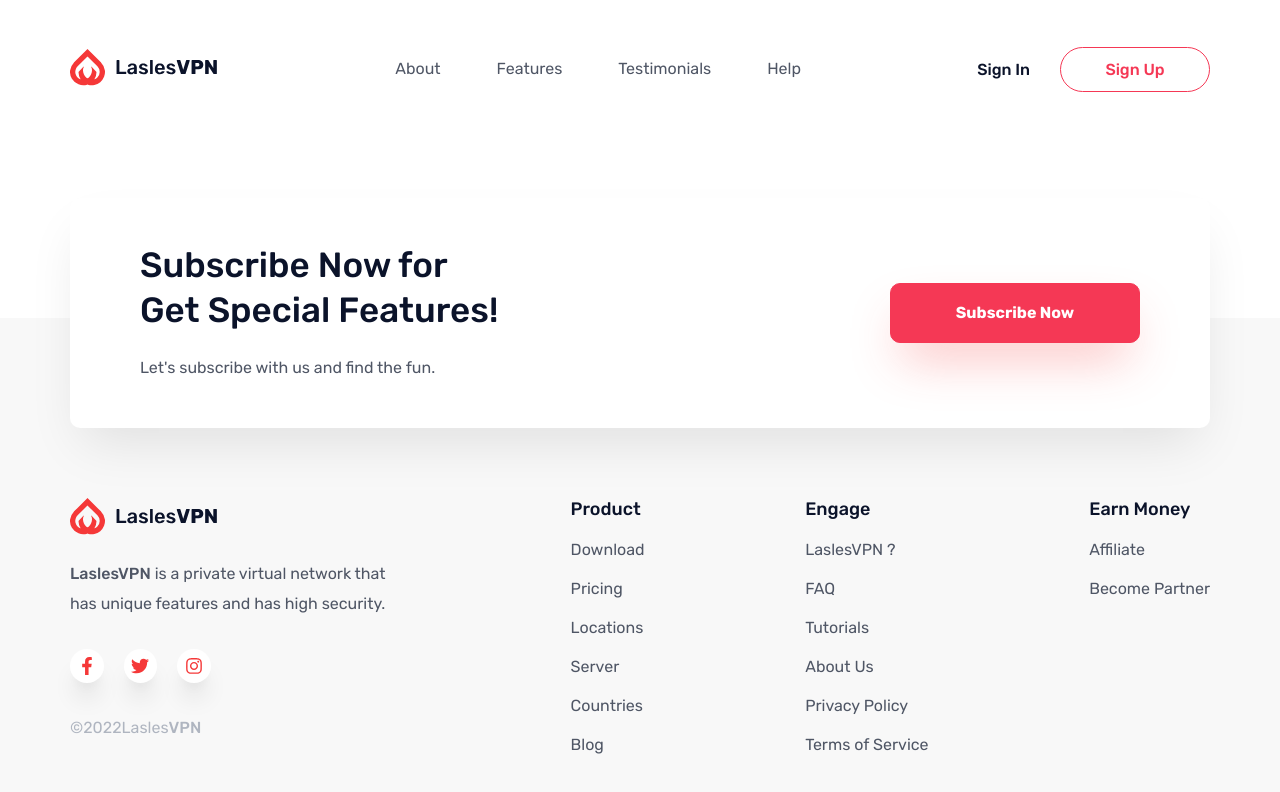
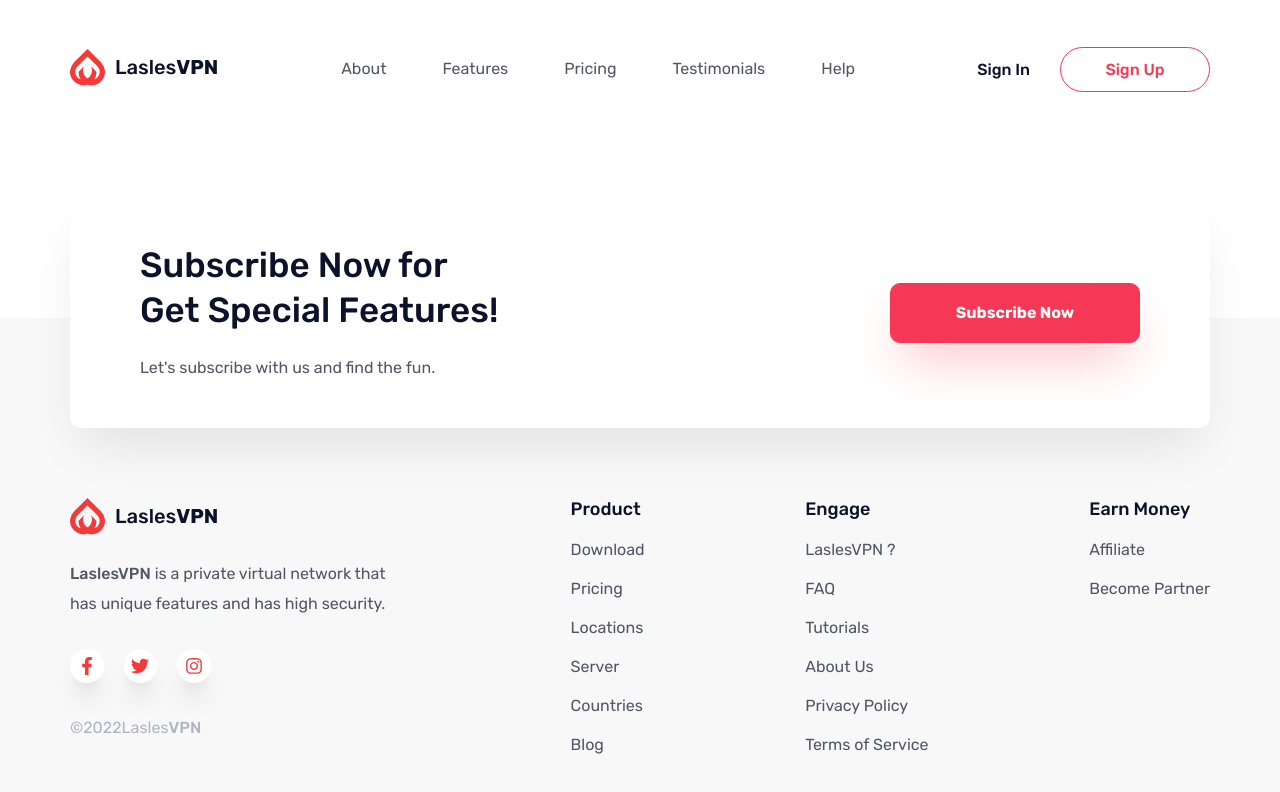
Before and after one commit to Dailton-Bastos/lasles-vpn, a React (Vite) app: page / in a window 1280 px wide. Shown: the top 792 px of the page. Built offline with nearby package versions, Linux system fonts and the light colour scheme.

Commit message:
feat(header): add new nav link

```diff
--- a/src/components/Header/index.tsx
+++ b/src/components/Header/index.tsx
@@ -21,6 +21,9 @@ export const Header = () => {
                 <a href="#features">Features</a>
               </li>
               <li>
+                <a href="#pricing">Pricing</a>
+              </li>
+              <li>
                 <a href="#testimonials">Testimonials</a>
               </li>
               <li>
```
